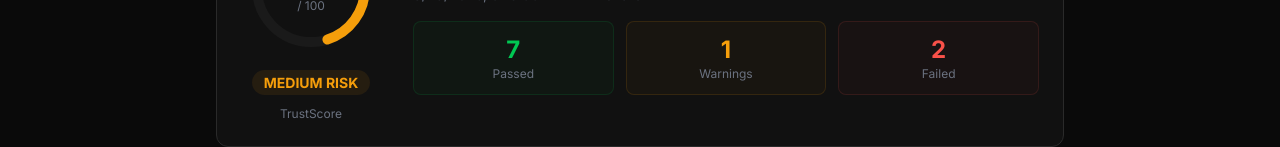
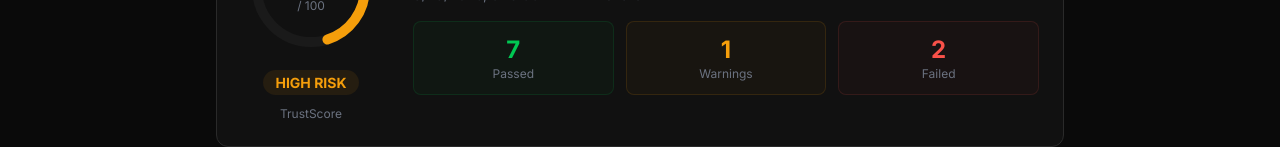
Before and after one commit to BadAsh99/aiseal, a Next.js app: page /scan in a window 1280 px wide. Shown: the part 700-847 px from the top of the page. Built offline with nearby package versions, Linux system fonts and the light colour scheme.

Commit message:
Fix risk label logic — any fail = min MEDIUM RISK, increase severity deductions

```diff
--- a/app/api/scan/route.ts
+++ b/app/api/scan/route.ts
@@ -265,8 +265,8 @@ function passthrough(code: string, name: string): Finding {
 }
 
 const SEVERITY_DEDUCTIONS: Record<string, number> = {
-  critical: 35,
-  high: 20,
+  critical: 40,
+  high: 30,
   medium: 10,
   low: 5,
   info: 0,
--- a/app/scan/page.tsx
+++ b/app/scan/page.tsx
@@ -160,10 +160,12 @@ function scoreColor(score: number): string {
   return "#f85149";
 }
 
-function scoreLabel(score: number): string {
-  if (score >= 70) return "LOW RISK";
-  if (score >= 40) return "MEDIUM RISK";
-  return "HIGH RISK";
+function scoreLabel(score: number, findings?: Finding[]): string {
+  const hasCritical = findings?.some((f) => f.status === "fail" && f.severity === "critical");
+  const hasFail = findings?.some((f) => f.status === "fail");
+  if (hasCritical || score < 40) return "HIGH RISK";
+  if (hasFail || score < 70) return "MEDIUM RISK";
+  return "LOW RISK";
 }
 
 function statusBadge(status: Finding["status"]) {
@@ -199,7 +201,7 @@ function severityBadge(severity: Finding["severity"]) {
   );
 }
 
-function TrustScoreCircle({ score }: { score: number }) {
+function TrustScoreCircle({ score, findings }: { score: number; findings?: Finding[] }) {
   const color = scoreColor(score);
   const radius = 54;
   const circumference = 2 * Math.PI * radius;
@@ -247,7 +249,7 @@ function TrustScoreCircle({ score }: { score: number }) {
           className="text-sm font-bold px-3 py-1 rounded-full"
           style={{ background: `${color}15`, color }}
         >
-          {scoreLabel(score)}
+          {scoreLabel(score, findings)}
         </span>
       </div>
       <p className="text-xs text-center" style={{ color: "#6b7280" }}>
@@ -263,7 +265,7 @@ function exportReport(result: ScanResult, prompt: string) {
     "=======================",
     `Generated: ${new Date(result.timestamp).toLocaleString()}`,
     `Model: ${result.model}`,
-    `TrustScore: ${result.score}/100 — ${scoreLabel(result.score)}`,
+    `TrustScore: ${result.score}/100 — ${scoreLabel(result.score, result.findings)}`,
     `Prompt Length: ${result.prompt_length} characters`,
     "",
     "PROMPT TESTED",
@@ -453,7 +455,7 @@ export default function ScanPage() {
               className="rounded-xl p-6 mb-6 flex flex-col sm:flex-row items-center gap-8"
               style={{ background: "#111111", border: "1px solid #2a2a2a" }}
             >
-              <TrustScoreCircle score={result.score} />
+              <TrustScoreCircle score={result.score} findings={result.findings} />
 
               <div className="flex-1">
                 <div className="flex items-center justify-between mb-4">
```
